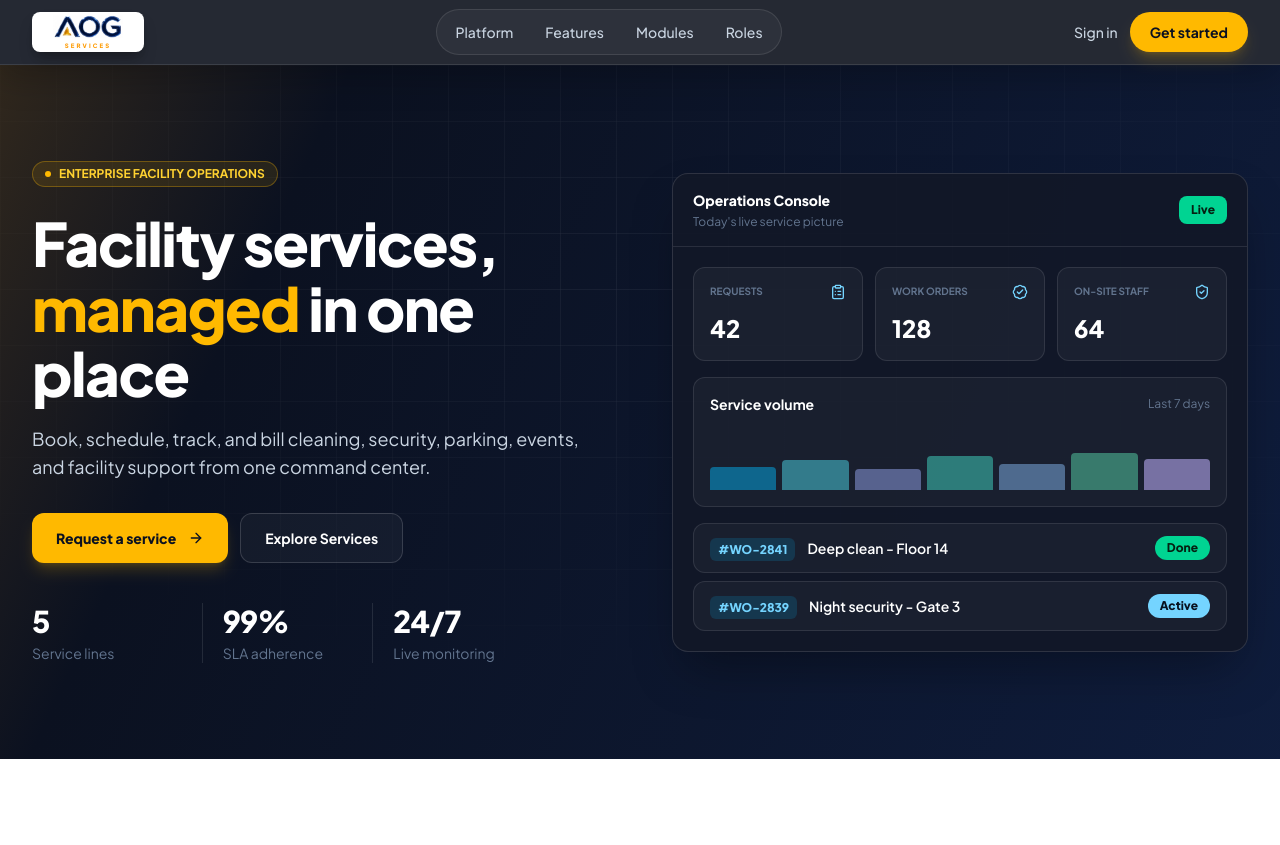
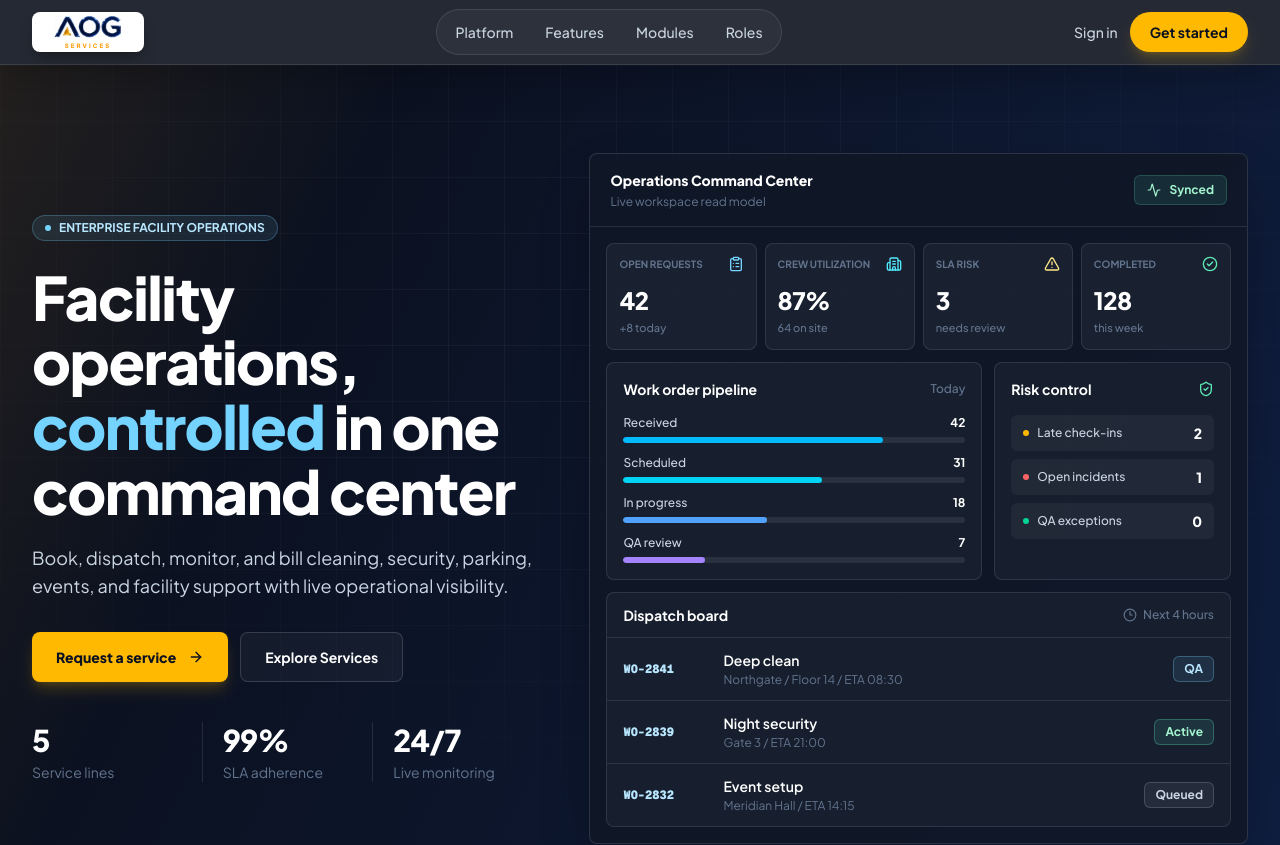
Before and after one commit to KRISSBAJO/AOG_FE, a Next.js app: page / in a window 1280 px wide. Shown: the top 845 px of the page. Built offline with nearby package versions, Linux system fonts and the light colour scheme; no server answers.

Commit message:
Redesign landing hero command center

```diff
--- a/src/components/landing/Hero.tsx
+++ b/src/components/landing/Hero.tsx
@@ -1,6 +1,15 @@
 "use client";
 
-import { ArrowRight, BadgeCheck, ClipboardList, ShieldCheck } from "lucide-react";
+import {
+  Activity,
+  AlertTriangle,
+  ArrowRight,
+  Building2,
+  CheckCircle2,
+  ClipboardList,
+  Clock3,
+  ShieldCheck,
+} from "lucide-react";
 import { motion } from "motion/react";
 import { AnimatedNumber } from "./motion/primitives";
 
@@ -12,20 +21,75 @@ const stats = [
   { value: 24, suffix: "/7", label: "Live monitoring" },
 ];
 
-const consoleStats = [
-  { label: "Requests", value: "42", icon: ClipboardList },
-  { label: "Work orders", value: "128", icon: BadgeCheck },
-  { label: "On-site staff", value: "64", icon: ShieldCheck },
+const commandMetrics = [
+  {
+    label: "Open requests",
+    value: "42",
+    detail: "+8 today",
+    icon: ClipboardList,
+    tone: "text-sky-300",
+  },
+  {
+    label: "Crew utilization",
+    value: "87%",
+    detail: "64 on site",
+    icon: Building2,
+    tone: "text-cyan-300",
+  },
+  {
+    label: "SLA risk",
+    value: "3",
+    detail: "needs review",
+    icon: AlertTriangle,
+    tone: "text-amber-200",
+  },
+  {
+    label: "Completed",
+    value: "128",
+    detail: "this week",
+    icon: CheckCircle2,
+    tone: "text-emerald-300",
+  },
 ];
 
-const volumeBars = [
-  { height: 36, color: "bg-sky-400/45" },
-  { height: 46, color: "bg-cyan-300/45" },
-  { height: 32, color: "bg-indigo-300/45" },
-  { height: 52, color: "bg-teal-300/45" },
-  { height: 40, color: "bg-blue-300/45" },
-  { height: 58, color: "bg-emerald-300/45" },
-  { height: 48, color: "bg-violet-300/55" },
+const pipelineStages = [
+  { label: "Received", count: "42", width: "w-[76%]", color: "bg-sky-400" },
+  { label: "Scheduled", count: "31", width: "w-[58%]", color: "bg-cyan-400" },
+  { label: "In progress", count: "18", width: "w-[42%]", color: "bg-blue-400" },
+  { label: "QA review", count: "7", width: "w-[24%]", color: "bg-violet-400" },
+];
+
+const riskItems = [
+  { label: "Late check-ins", value: "2", dot: "bg-amber-400" },
+  { label: "Open incidents", value: "1", dot: "bg-red-400" },
+  { label: "QA exceptions", value: "0", dot: "bg-emerald-400" },
+];
+
+const dispatchRows = [
+  {
+    id: "WO-2841",
+    service: "Deep clean",
+    site: "Northgate / Floor 14",
+    eta: "08:30",
+    status: "QA",
+    badge: "border-sky-300/30 bg-sky-300/10 text-sky-200",
+  },
+  {
+    id: "WO-2839",
+    service: "Night security",
+    site: "Gate 3",
+    eta: "21:00",
+    status: "Active",
+    badge: "border-emerald-300/30 bg-emerald-300/10 text-emerald-200",
+  },
+  {
+    id: "WO-2832",
+    service: "Event setup",
+    site: "Meridian Hall",
+    eta: "14:15",
+    status: "Queued",
+    badge: "border-slate-300/20 bg-white/[0.06] text-slate-300",
+  },
 ];
 
 const container = {
@@ -56,10 +120,10 @@ export default function Hero() {
       />
       <div
         aria-hidden
-        className="pointer-events-none absolute inset-0 bg-[linear-gradient(115deg,rgba(245,158,11,0.16)_0%,rgba(11,17,32,0.15)_22%,rgba(37,99,235,0.14)_100%)]"
+        className="pointer-events-none absolute inset-0 bg-[linear-gradient(115deg,rgba(245,158,11,0.10)_0%,rgba(11,17,32,0.15)_24%,rgba(37,99,235,0.16)_100%)]"
       />
 
-      <div className="relative mx-auto grid max-w-7xl gap-10 px-6 pb-20 pt-16 lg:grid-cols-[0.92fr_1fr] lg:px-8 lg:pb-24 lg:pt-24">
+      <div className="relative mx-auto grid max-w-7xl gap-10 px-6 pb-18 pt-14 lg:grid-cols-[0.88fr_1.12fr] lg:px-8 lg:pb-22 lg:pt-22">
         <motion.div
           className="flex flex-col justify-center"
           variants={container}
@@ -68,9 +132,9 @@ export default function Hero() {
         >
           <motion.span
             variants={item}
-            className="inline-flex w-fit items-center rounded-full border border-amber-400/30 bg-amber-400/10 px-3 py-1 text-xs font-bold uppercase text-amber-300"
+            className="inline-flex w-fit items-center rounded-full border border-sky-300/25 bg-sky-300/10 px-3 py-1 text-xs font-bold uppercase text-sky-200"
           >
-            <span className="mr-2 h-1.5 w-1.5 rounded-full bg-amber-400" />
+            <span className="mr-2 h-1.5 w-1.5 rounded-full bg-sky-300" />
             Enterprise Facility Operations
           </motion.span>
 
@@ -78,16 +142,16 @@ export default function Hero() {
             variants={item}
             className="mt-6 max-w-xl text-3xl font-extrabold leading-[1.08] tracking-tight text-white sm:text-4xl lg:text-5xl xl:text-6xl"
           >
-            Facility services,{" "}
-            <span className="text-amber-400">managed</span> in one place
+            Facility operations,{" "}
+            <span className="text-sky-300">controlled</span> in one command center
           </motion.h1>
 
           <motion.p
             variants={item}
             className="mt-5 max-w-2xl text-base leading-7 text-slate-300 sm:text-lg"
           >
-            Book, schedule, track, and bill cleaning, security, parking,
-            events, and facility support from one command center.
+            Book, dispatch, monitor, and bill cleaning, security, parking,
+            events, and facility support with live operational visibility.
           </motion.p>
 
           <motion.div variants={item} className="mt-8 flex flex-col gap-3 sm:flex-row">
@@ -95,7 +159,7 @@ export default function Hero() {
               href="/contact"
               whileHover={{ y: -2 }}
               whileTap={{ scale: 0.98 }}
-              className="inline-flex items-center justify-center gap-3 rounded-xl bg-amber-400 px-6 py-3.5 text-sm font-black text-[#0B1120] shadow-lg shadow-amber-400/20 transition hover:bg-amber-300"
+              className="inline-flex items-center justify-center gap-3 rounded-lg bg-amber-400 px-6 py-3.5 text-sm font-black text-[#0B1120] shadow-lg shadow-amber-400/20 transition hover:bg-amber-300"
             >
               Request a service
               <ArrowRight className="h-4 w-4" />
@@ -104,7 +168,7 @@ export default function Hero() {
               href="#modules"
               whileHover={{ y: -2 }}
               whileTap={{ scale: 0.98 }}
-              className="inline-flex items-center justify-center rounded-xl border border-white/15 bg-white/[0.04] px-6 py-3.5 text-sm font-bold text-white transition hover:bg-white/10"
+              className="inline-flex items-center justify-center rounded-lg border border-white/15 bg-white/[0.04] px-6 py-3.5 text-sm font-bold text-white transition hover:bg-white/10"
             >
               Explore Services
             </motion.a>
@@ -131,65 +195,103 @@ export default function Hero() {
           animate={{ opacity: 1, x: 0 }}
           transition={{ duration: 0.75, ease: EASE, delay: 0.16 }}
         >
-          <div className="w-full max-w-xl overflow-hidden rounded-2xl border border-white/[0.12] bg-[#121827]/90 shadow-2xl shadow-black/35">
+          <div className="w-full max-w-2xl overflow-hidden rounded-lg border border-white/[0.12] bg-[#101827]/95 shadow-2xl shadow-black/35">
             <div className="flex items-center justify-between border-b border-white/10 px-5 py-4">
               <div>
-                <p className="text-sm font-black text-white">Operations Console</p>
-                <p className="mt-1 text-xs text-slate-500">Today&apos;s live service picture</p>
+                <p className="text-sm font-black text-white">Operations Command Center</p>
+                <p className="mt-1 text-xs text-slate-500">Live workspace read model</p>
               </div>
-              <span className="rounded-lg bg-emerald-400 px-3 py-1.5 text-xs font-black text-[#052012]">
-                Live
+              <span className="inline-flex items-center gap-2 rounded-md border border-emerald-300/20 bg-emerald-300/10 px-3 py-1.5 text-xs font-bold text-emerald-200">
+                <Activity className="h-3.5 w-3.5" />
+                Synced
               </span>
             </div>
 
-            <div className="p-5">
-              <div className="grid grid-cols-3 gap-3">
-                {consoleStats.map(({ label, value, icon: Icon }) => (
-                  <div key={label} className="rounded-xl border border-white/10 bg-white/[0.04] p-4">
+            <div className="p-4">
+              <div className="grid grid-cols-2 gap-2 lg:grid-cols-4">
+                {commandMetrics.map(({ label, value, detail, icon: Icon, tone }) => (
+                  <div key={label} className="rounded-lg border border-white/10 bg-white/[0.045] p-3">
                     <div className="flex items-center justify-between gap-2">
                       <p className="text-[10px] font-bold uppercase text-slate-500">{label}</p>
-                      <Icon className="h-4 w-4 text-sky-300" />
+                      <Icon className={`h-4 w-4 ${tone}`} />
                     </div>
-                    <p className="mt-3 text-2xl font-black text-white">{value}</p>
+                    <p className="mt-3 text-2xl font-black tracking-tight text-white">{value}</p>
+                    <p className="mt-1 text-[11px] font-medium text-slate-500">{detail}</p>
                   </div>
                 ))}
               </div>
 
-              <div className="mt-4 rounded-xl border border-white/10 bg-white/[0.035] p-4">
-                <div className="mb-3 flex items-center justify-between text-sm">
-                  <p className="font-bold text-white">Service volume</p>
-                  <p className="text-xs text-slate-500">Last 7 days</p>
+              <div className="mt-3 grid gap-3 lg:grid-cols-[1.35fr_0.85fr]">
+                <div className="rounded-lg border border-white/10 bg-white/[0.035] p-4">
+                  <div className="flex items-center justify-between">
+                    <p className="text-sm font-bold text-white">Work order pipeline</p>
+                    <span className="text-xs font-medium text-slate-500">Today</span>
                   </div>
-                <div className="flex h-16 items-end gap-1.5">
-                  {volumeBars.map((bar, index) => (
-                    <span
-                      key={index}
-                      className={`flex-1 rounded-t ${bar.color}`}
-                      style={{ height: `${bar.height}%` }}
-                    />
+
+                  <div className="mt-4 space-y-3">
+                    {pipelineStages.map((stage) => (
+                      <div key={stage.label}>
+                        <div className="mb-1.5 flex items-center justify-between text-xs">
+                          <span className="font-medium text-slate-300">{stage.label}</span>
+                          <span className="font-bold text-white">{stage.count}</span>
+                        </div>
+                        <div className="h-1.5 overflow-hidden rounded-full bg-white/[0.08]">
+                          <div className={`h-full rounded-full ${stage.width} ${stage.color}`} />
+                        </div>
+                      </div>
                     ))}
                   </div>
                 </div>
 
+                <div className="rounded-lg border border-white/10 bg-white/[0.035] p-4">
+                  <div className="flex items-center justify-between">
+                    <p className="text-sm font-bold text-white">Risk control</p>
+                    <ShieldCheck className="h-4 w-4 text-emerald-300" />
+                  </div>
                   <div className="mt-4 space-y-2">
-                {[
-                  ["#WO-2841", "Deep clean - Floor 14", "Done"],
-                  ["#WO-2839", "Night security - Gate 3", "Active"],
-                ].map(([id, title, status]) => (
-                  <div key={id} className="flex items-center justify-between rounded-xl border border-white/10 bg-white/[0.035] px-4 py-3">
+                    {riskItems.map((risk) => (
+                      <div
+                        key={risk.label}
+                        className="flex items-center justify-between rounded-md bg-white/[0.045] px-3 py-2"
+                      >
+                        <span className="flex items-center gap-2 text-xs font-medium text-slate-300">
+                          <span className={`h-1.5 w-1.5 rounded-full ${risk.dot}`} />
+                          {risk.label}
+                        </span>
+                        <span className="text-sm font-black text-white">{risk.value}</span>
+                      </div>
+                    ))}
+                  </div>
+                </div>
+              </div>
+
+              <div className="mt-3 rounded-lg border border-white/10 bg-white/[0.035]">
+                <div className="flex items-center justify-between border-b border-white/10 px-4 py-3">
+                  <p className="text-sm font-bold text-white">Dispatch board</p>
+                  <span className="inline-flex items-center gap-1.5 text-xs font-medium text-slate-500">
+                    <Clock3 className="h-3.5 w-3.5" />
+                    Next 4 hours
+                  </span>
+                </div>
+                <div className="divide-y divide-white/10">
+                  {dispatchRows.map((row) => (
+                    <div
+                      key={row.id}
+                      className="grid grid-cols-[88px_1fr_auto] items-center gap-3 px-4 py-3 text-sm"
+                    >
+                      <span className="font-mono text-xs font-black text-sky-200">{row.id}</span>
                       <div className="min-w-0">
-                      <span className="rounded-md bg-sky-400/15 px-2 py-1 text-xs font-black text-sky-300">{id}</span>
-                      <span className="ml-3 text-sm font-semibold text-white">{title}</span>
+                        <p className="truncate font-semibold text-white">{row.service}</p>
+                        <p className="mt-0.5 truncate text-xs text-slate-500">
+                          {row.site} / ETA {row.eta}
+                        </p>
                       </div>
-                    <span className={`rounded-full px-3 py-1 text-xs font-black ${
-                      status === "Done"
-                        ? "bg-emerald-400 text-[#052012]"
-                        : "bg-sky-300 text-[#08111f]"
-                    }`}>
-                      {status}
+                      <span className={`rounded-md border px-2.5 py-1 text-xs font-bold ${row.badge}`}>
+                        {row.status}
                       </span>
                     </div>
                   ))}
+                </div>
               </div>
             </div>
           </div>
```
Lines whose indentation alone changed are shown as unchanged.
